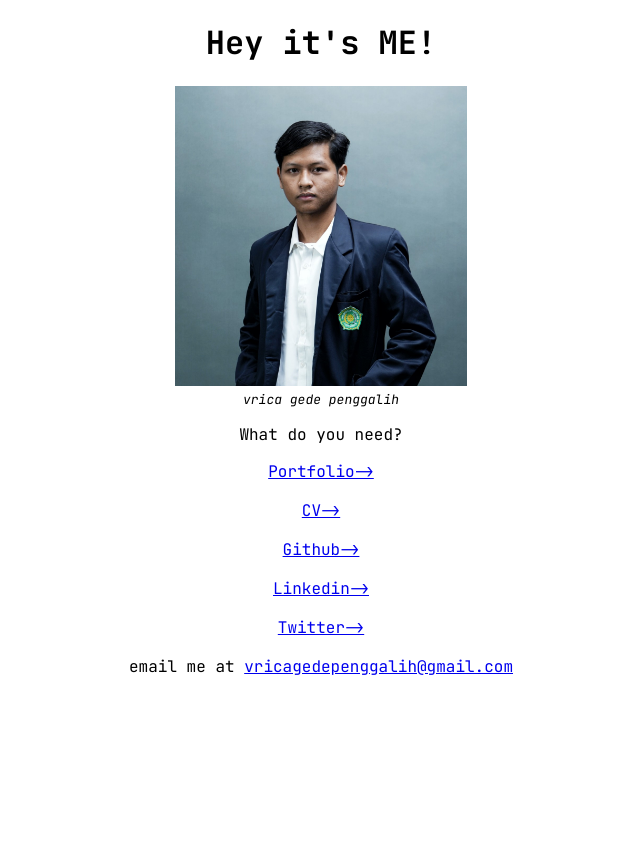
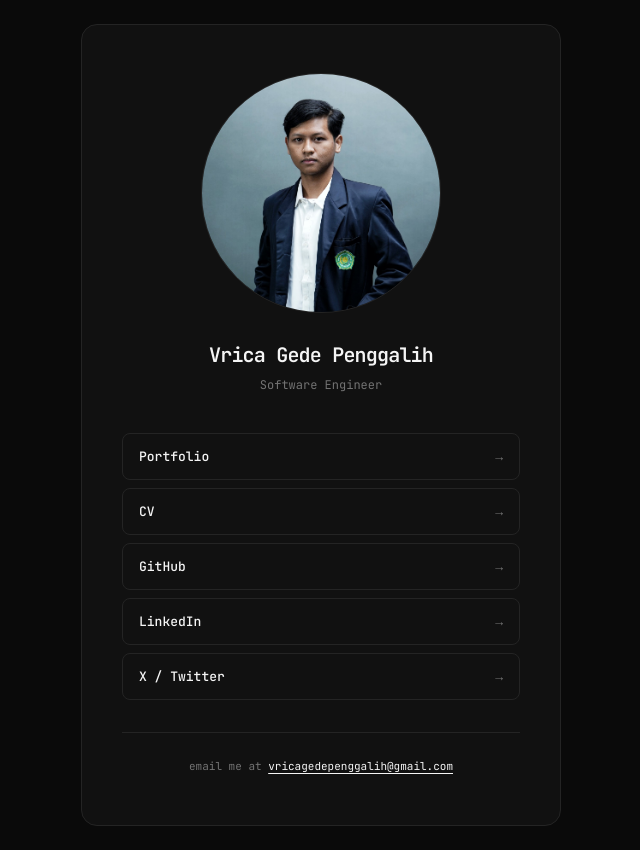
Before and after one commit to Vricap/vricap.github.io, a plain HTML site: page index.html in a window 1280 px wide. Shown: the whole page, without its empty margins (319-959 px from the left). Before the commit the page ends 800 px from the top, so only its background shows below. Drawn offline with Linux system fonts and the light colour scheme.

Commit message:
update stuff

```diff
--- a/index.html
+++ b/index.html
@@ -4,79 +4,242 @@
         <meta charset="UTF-8" />
         <meta name="viewport" content="width=device-width, initial-scale=1.0" />
         <meta http-equiv="X-UA-Compatible" content="ie=edge" />
+
         <link rel="preconnect" href="https://fonts.googleapis.com" />
         <link rel="preconnect" href="https://fonts.gstatic.com" crossorigin />
         <link
-            href="https://fonts.googleapis.com/css2?family=JetBrains+Mono:ital,wght@0,100..800;1,100..800&display=swap"
+            href="https://fonts.googleapis.com/css2?family=JetBrains+Mono:wght@400;500;600;700&display=swap"
             rel="stylesheet"
         />
-        <title>Personal Website</title>
+
+        <title>Vrica Gede Penggalih</title>
+
         <style>
-            body {
-                background-color: white;
-                color: black;
-                text-align: center;
-                font-family: "JetBrains Mono", monospace;
+            :root {
+                --background: #0a0a0a;
+                --surface: #111111;
+                --text: #f5f5f5;
+                --muted: #737373;
+                --border: #242424;
+                --hover: #181818;
             }
 
-            img {
-                height: 300px;
-                margin-bottom: 0;
-                padding-bottom: 0;
+            * {
+                box-sizing: border-box;
             }
 
-            ul {
-                padding: 0;
+            html {
+                min-height: 100%;
             }
 
-            ul li {
-                margin-bottom: 18px;
+            body {
+                min-height: 100vh;
+                margin: 0;
+                padding: 24px;
+
+                display: flex;
+                align-items: center;
+                justify-content: center;
+
+                background: var(--background);
+                color: var(--text);
+
+                font-family: "JetBrains Mono", monospace;
+                -webkit-font-smoothing: antialiased;
+            }
+
+            main {
+                width: 100%;
+                max-width: 480px;
+                padding: 48px 40px;
+
+                background: var(--surface);
+                border: 1px solid var(--border);
+                border-radius: 16px;
+
+                text-align: center;
+            }
+
+            .profile {
+                margin-bottom: 40px;
+            }
+
+            .profile img {
+                width: 240px;
+                height: 240px;
+
+                display: block;
+                margin: 0 auto 28px;
+
+                object-fit: cover;
+                border-radius: 50%;
+
+                border: 1px solid var(--border);
+            }
+
+            h1 {
+                margin: 0;
+
+                font-size: 20px;
+                line-height: 1.4;
+                font-weight: 600;
+                letter-spacing: -0.04em;
+            }
+
+            .role {
+                margin: 8px 0 0;
+
+                color: var(--muted);
+                font-size: 12px;
+            }
+
+            nav {
+                display: flex;
+                flex-direction: column;
+                gap: 8px;
+            }
+
+            nav a {
+                display: flex;
+                align-items: center;
+                justify-content: space-between;
+
+                padding: 14px 16px;
+
+                color: var(--text);
+                border: 1px solid var(--border);
+                border-radius: 8px;
+
+                font-size: 13px;
+                font-weight: 500;
+                text-decoration: none;
+
+                transition:
+                    background-color 150ms ease,
+                    border-color 150ms ease,
+                    transform 150ms ease;
+            }
+
+            nav a span:last-child {
+                color: var(--muted);
+                transition: transform 150ms ease;
+            }
+
+            nav a:hover {
+                background: var(--hover);
+                border-color: #333333;
+            }
+
+            nav a:hover span:last-child {
+                transform: translateX(3px);
+            }
+
+            nav a:active {
+                transform: translateY(1px);
+            }
+
+            .contact {
+                margin: 32px 0 0;
+                padding-top: 24px;
+
+                border-top: 1px solid var(--border);
+
+                color: var(--muted);
+                font-size: 11px;
+                line-height: 1.8;
+            }
+
+            .contact a {
+                color: var(--text);
+                text-underline-offset: 3px;
+            }
+
+            @media (max-width: 480px) {
+                body {
+                    padding: 16px;
+                }
+
+                main {
+                    padding: 40px 24px;
+                    border-radius: 12px;
+                }
+
+                .profile img {
+                    width: 200px;
+                    height: 200px;
+                }
             }
         </style>
     </head>
+
     <body>
-        <h1>Hey it's ME!</h1>
-        <img src="/me.jpg" />
-        <p style="margin-top: 0; padding-top: 0; font-size: 13px">
-            <em>vrica gede penggalih</em>
-        </p>
-        <p>What do you need?</p>
-        <ul>
-            <li>
-                <a target="_blank" href="https://vricap.github.io/portfolio/"
-                    >Portfolio-></a
+        <main>
+            <section class="profile">
+                <img
+                    src="/me.jpg"
+                    alt="Vrica Gede Penggalih"
+                    width="240"
+                    height="240"
+                    loading="lazy"
+                />
+
+                <h1>Vrica Gede Penggalih</h1>
+                <p class="role">Software Engineer</p>
+            </section>
+
+            <nav aria-label="Main navigation">
+                <a
+                    href="https://vricap.github.io/portfolio/"
+                    target="_blank"
+                    rel="noopener noreferrer"
                 >
-            </li>
-            <li>
+                    <span>Portfolio</span>
+                    <span>→</span>
+                </a>
+
                 <a
+                    href="https://vricap.github.io/portfolio/Vrica-Gede-Penggalih-CV.pdf"
                     target="_blank"
-                    href="https://vricap.github.io/portfolio/Vrica-Gede-Penggalih-CV.pdf"
-                    >CV-></a
+                    rel="noopener noreferrer"
                 >
-            </li>
-            <li>
-                <a target="_blank" href="https://github.com/Vricap">Github-></a>
-            </li>
-            <li>
+                    <span>CV</span>
+                    <span>→</span>
+                </a>
+
                 <a
+                    href="https://github.com/Vricap"
                     target="_blank"
+                    rel="noopener noreferrer"
+                >
+                    <span>GitHub</span>
+                    <span>→</span>
+                </a>
+
+                <a
                     href="https://www.linkedin.com/in/vrica-gede-penggalih-266277260/"
-                    >Linkedin-></a
+                    target="_blank"
+                    rel="noopener noreferrer"
                 >
-            </li>
-            <li>
+                    <span>LinkedIn</span>
+                    <span>→</span>
+                </a>
+
                 <a
+                    href="https://x.com/Vrica_p"
                     target="_blank"
-                    href="https://x.com/Vrica_p"
-                    >Twitter-></a
+                    rel="noopener noreferrer"
                 >
-            </li>
-        </ul>
-        <p>
-            email me at
-            <a href="mailto:vricagedepenggalih@gmail.com"
-                >vricagedepenggalih@gmail.com</a
-            >
-        </p>
+                    <span>X / Twitter</span>
+                    <span>→</span>
+                </a>
+            </nav>
+
+            <p class="contact">
+                email me at
+                <a href="mailto:vricagedepenggalih@gmail.com">
+                    vricagedepenggalih@gmail.com
+                </a>
+            </p>
+        </main>
     </body>
 </html>
```
